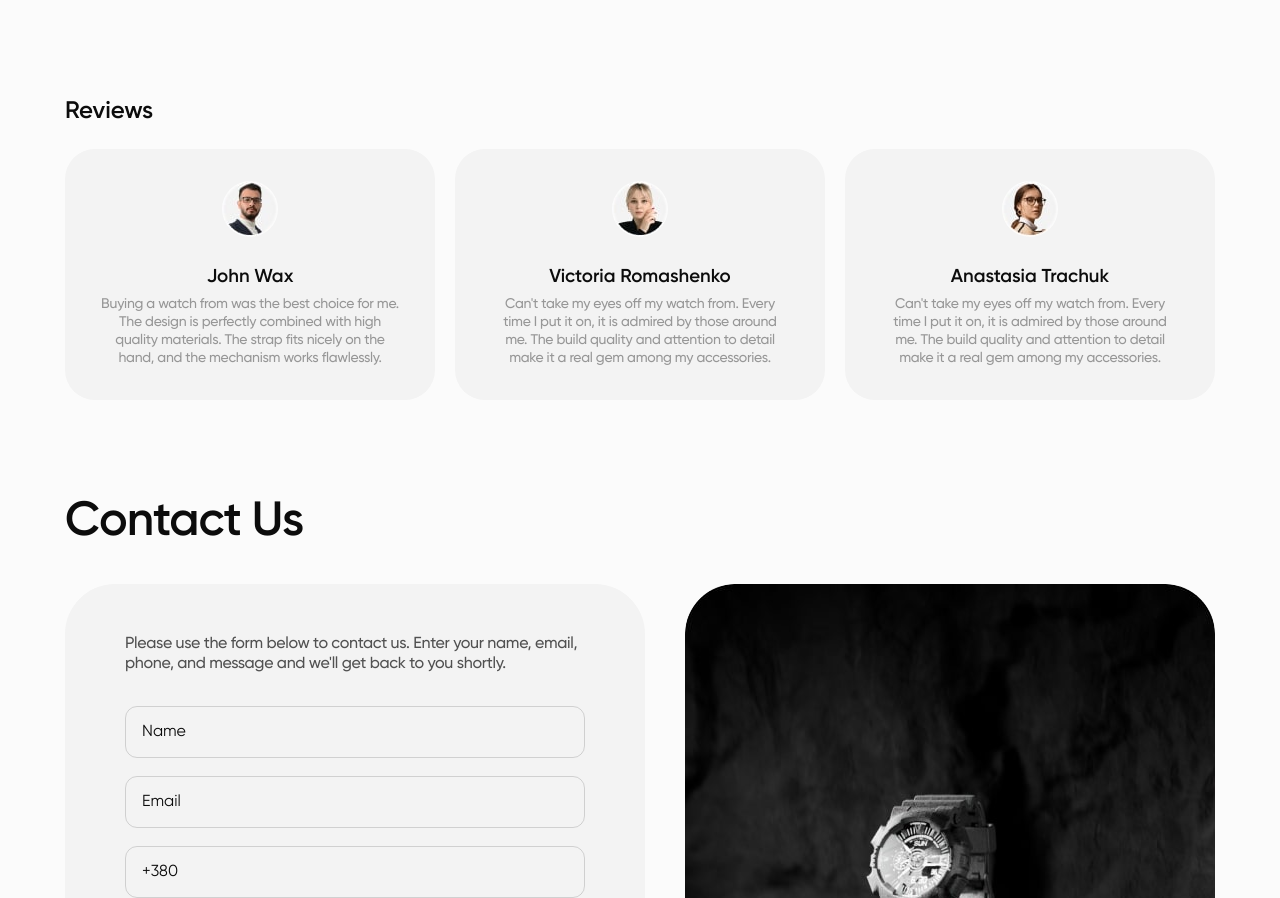
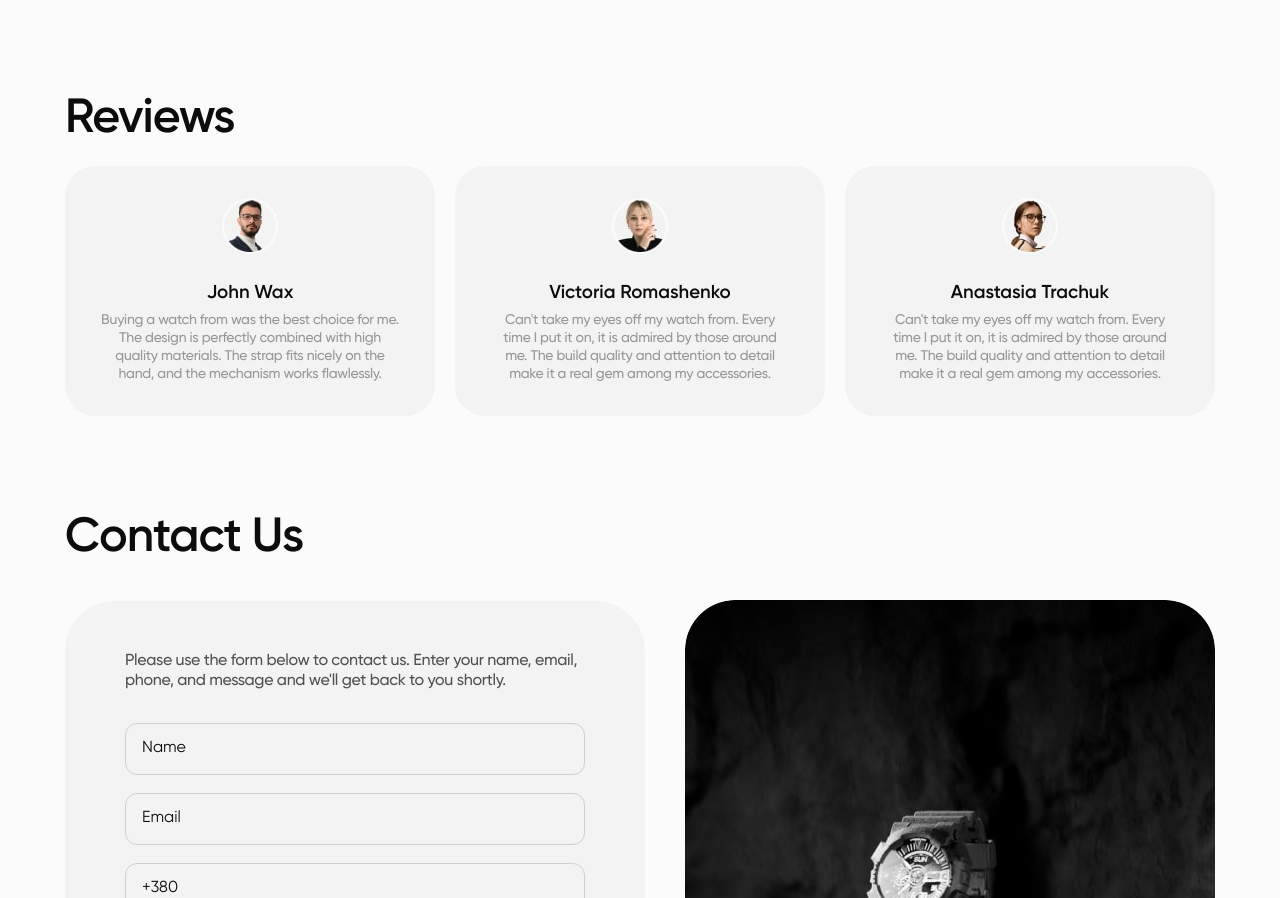
Before and after one commit to GoitStudentsWorks/109_html-css_Artur-Luniaka, a website built with Vite: page src/index.html in a window 1280 px wide. Shown: the part 3316-4214 px from the top of the page. Built offline with nearby package versions, Linux system fonts and the light colour scheme; files whose address does not match are found by name.

Commit message:
fix title reviews

```diff
--- a/src/css/reviews.css
+++ b/src/css/reviews.css
@@ -1,12 +1,16 @@
 .reviews-section-title {
+  font-weight: 600;
+  font-size: 32px;
+  line-height: 1;
+  letter-spacing: -0.02em;
+  color: #0c0c0c;
   margin-bottom: 24px;
 }
 
 .reviews-list {
   display: flex;
-    gap:8px;
+  gap: 8px;
   max-width: 335px;
-
 }
 
 .reviews-list-item img {
@@ -29,7 +33,7 @@
   letter-spacing: -0.02em;
 }
 
-.reviews-list-item:nth-child(n+2) {
+.reviews-list-item:nth-child(n + 2) {
   display: none;
 }
 
@@ -38,6 +42,11 @@
 }
 
 @media screen and (min-width: 768px) {
+  .reviews-section-title {
+    font-size: 48px;
+    line-height: 0.91;
+  }
+
   .reviews-list-item:nth-child(2) {
     display: block;
   }
@@ -50,7 +59,6 @@
   .reviews-list-item {
     flex-basis: calc((100% - 16px) / 2);
   }
-
 }
 
 @media screen and (min-width: 1280px) {
@@ -66,7 +74,4 @@
   .reviews-list-item {
     flex-basis: calc((100% - 40px) / 3);
   }
-
-
-
 }
```
Lines whose indentation alone changed are shown as unchanged.
